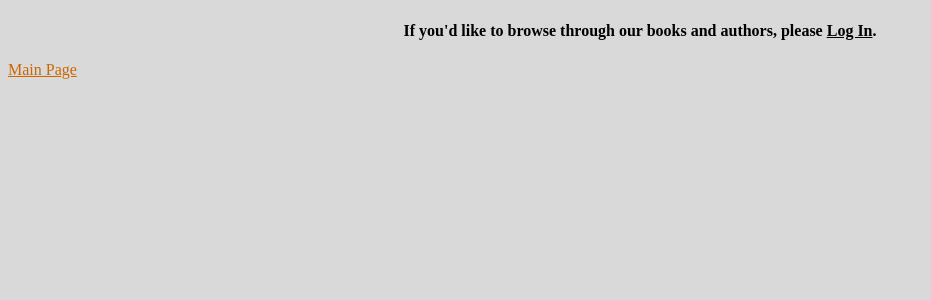
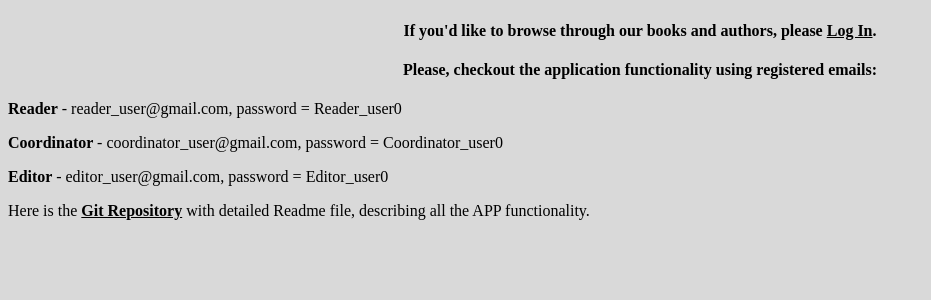
Before and after one commit to cavilosa/Publishing-House, a Flask app: page / in a window 1280 px wide. Shown: the part 58-358 px from the top of the page, without its empty margins (0-931 px from the left). Run offline with Flask 2, Linux system fonts and the light colour scheme.

Commit message:
Updated html with proper tags.

```diff
--- a/templates/layouts/main.html
+++ b/templates/layouts/main.html
@@ -2,35 +2,42 @@
 <html lang="en" dir="ltr">
 <head>
     <meta charset="utf-8">
-    <div class="header">
-      <h1>FSND Publishing House</h1>
-  </div>
-
-    <title>{% block title %}{% endblock %}</title>
-
-    <!-- meta -->
-    <meta name="viewport" content="width=device-width, initial-scale=1">
     <meta name="viewport" content="width=device-width, initial-scale=1.0">
-
-    <!-- styles -->
     <link rel="stylesheet" href="../../static/css/main.css">
-
-    <!-- favicon -->
     <link rel="shortcut icon" href="../../static/img/teddy-bear.png">
-
+    <title>FSND Publishing House</title>
 </head>
 
 <body>
-
-
+    <div class="header">
+        <h1>FSND Publishing House</h1>
+    </div>
 
     {% if login==True %}
     <h4>If you'd like to browse through our books and authors, please <a id="qsLoginBtn" class="btn btn-primary btn-lg btn-login btn-block" href="/login">Log In</a>.</h4>
 
+    <div class="sign_in">
+      <h4>Please, checkout the application functionality using registered emails:</h4>
+        <p>
+          <b>Reader</b> - reader_user@gmail.com, password = Reader_user0
+        </p>
+        <p>
+          <b>Coordinator </b> - coordinator_user@gmail.com, password = Coordinator_user0
+        </p>
+        <p>
+          <b> Editor </b>- editor_user@gmail.com, password = Editor_user0
+        </p>
+        <p>
+          Here is the <a href="https://github.com/cavilosa/Publishing-House">
+              <b>Git Repository</b></a> with detailed Readme file, describing all the APP functionality.
+          </p>
+    </div>
+
+
     {% endif %}
 
     {% if no_role %}
-        <h4>You haven't been assigned a role yet. Contact the administator for permissions.</h4>
+        <h4>You haven't been assigned a role yet. Contact the administrator for permissions.</h4>
         <div><a id="qsLogoutBtn" class="btn btn-primary btn-lg btn-logout btn-block" href="/logout">Logout</a></div>
     {% endif %}
 
@@ -44,8 +51,8 @@
           <div><a href="/authors/create">ADD NEW AUTHOR</a>
           {% endif %}</div>
        <div><a id="qsLogoutBtn" class="btn btn-primary btn-lg btn-logout btn-block" href="/logout">Logout</a></div>
+       <div><a class = "main_page" href="{{ url_for('index') }}">Main Page</a></div>
     {% endif %}
-        <div><a class = "main_page" href="{{ url_for('index') }}">Main Page</a></div>
 
     </container>
 
```
